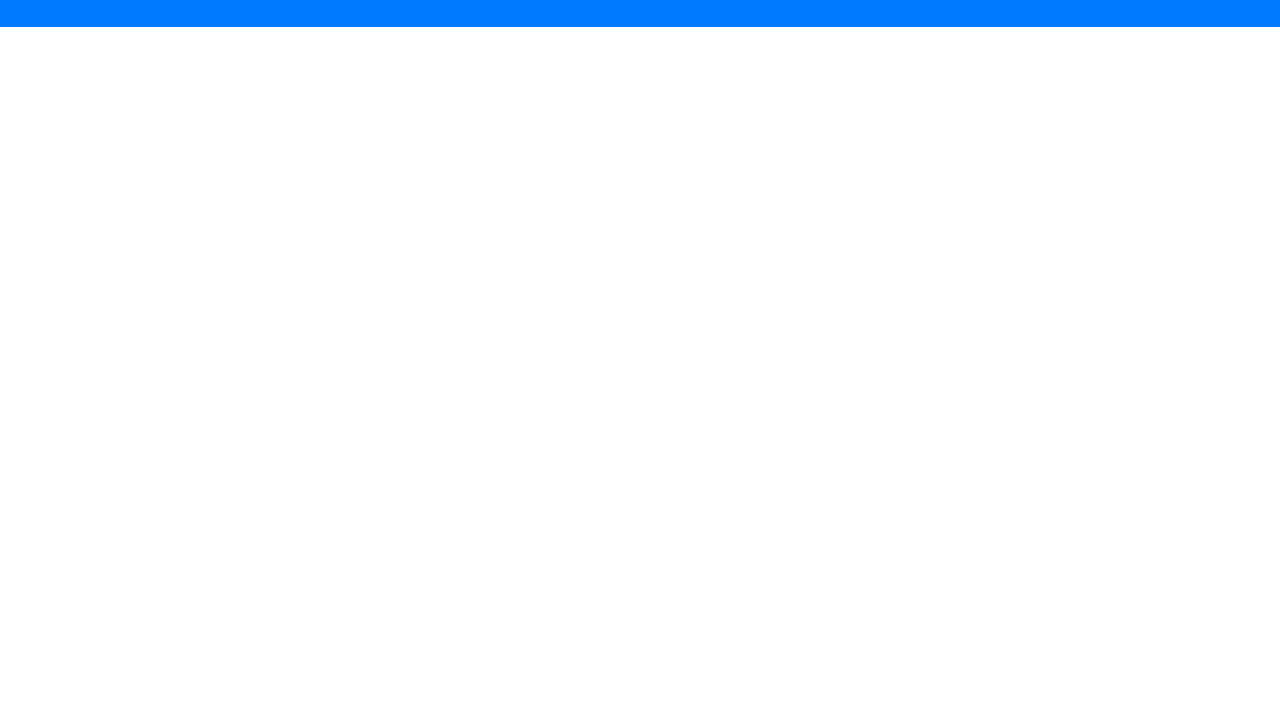
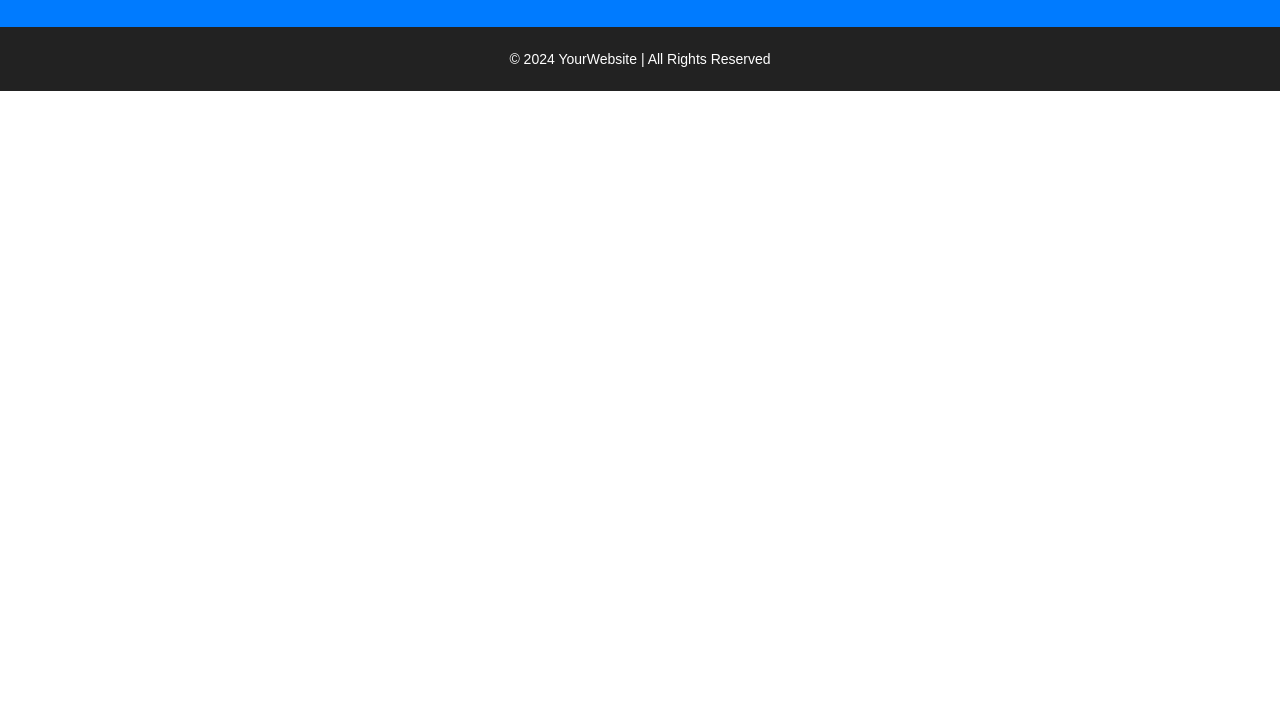
Before and after one commit to nasrinakhatun23/ecommerce-homepage, a plain HTML site: page index.html in a window 1280 px wide. Shown: the part 93-800 px from the top of the page. Drawn offline with Linux system fonts and the light colour scheme.

Commit message:
changed your code

```diff
--- a/index.html
+++ b/index.html
@@ -1,15 +1,19 @@
 <!DOCTYPE html>
 <html lang="en">
-<head>
-    <meta charset="UTF-8">
-    <meta name="viewport" content="width=device-width, initial-scale=1.0">
+  <head>
+    <meta charset="UTF-8" />
+    <meta name="viewport" content="width=device-width, initial-scale=1.0" />
     <title>E-Commerce Homepage</title>
-    <link rel="stylesheet" href="style.css">
-</head>
-<body>
+    <link rel="stylesheet" href="style.css" />
+  </head>
+  <body>
     <header>
-        <h1>Welcome to The Best Online Store</h1>
-
+      <h1>Welcome to The Best Online Store</h1>
     </header>
-</body>
+    <div>
+      <footer>
+        <p>&copy; 2024 YourWebsite | All Rights Reserved</p>
+      </footer>
+    </div>
+  </body>
 </html>
--- a/style.css
+++ b/style.css
@@ -10,3 +10,10 @@ header {
     color: white;
     padding: 20px;
 }
+footer {
+    background: #222;
+    color: white;
+    text-align: center;
+    padding: 10px 0;
+    font-size: 14px;
+  }
```
